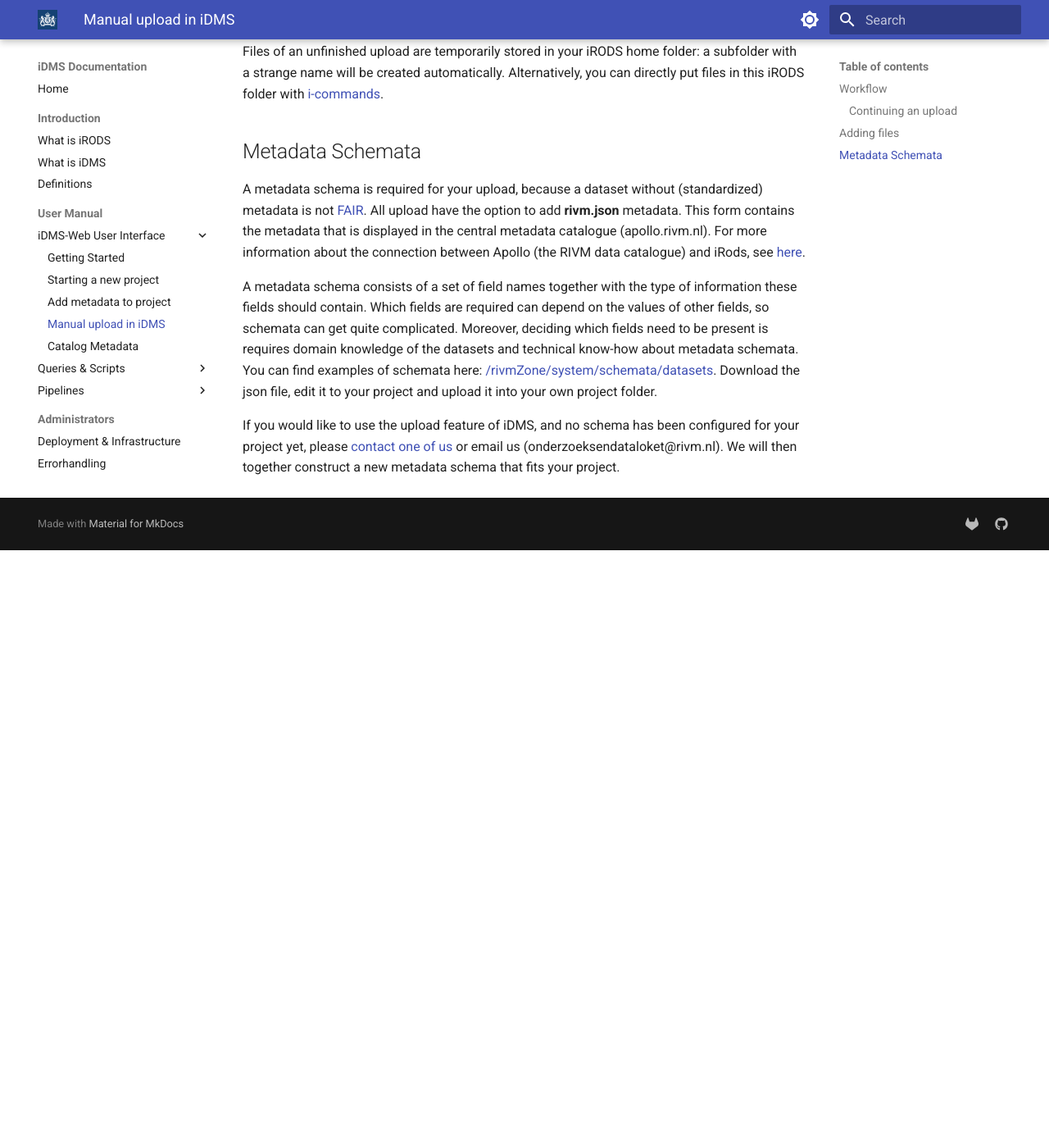
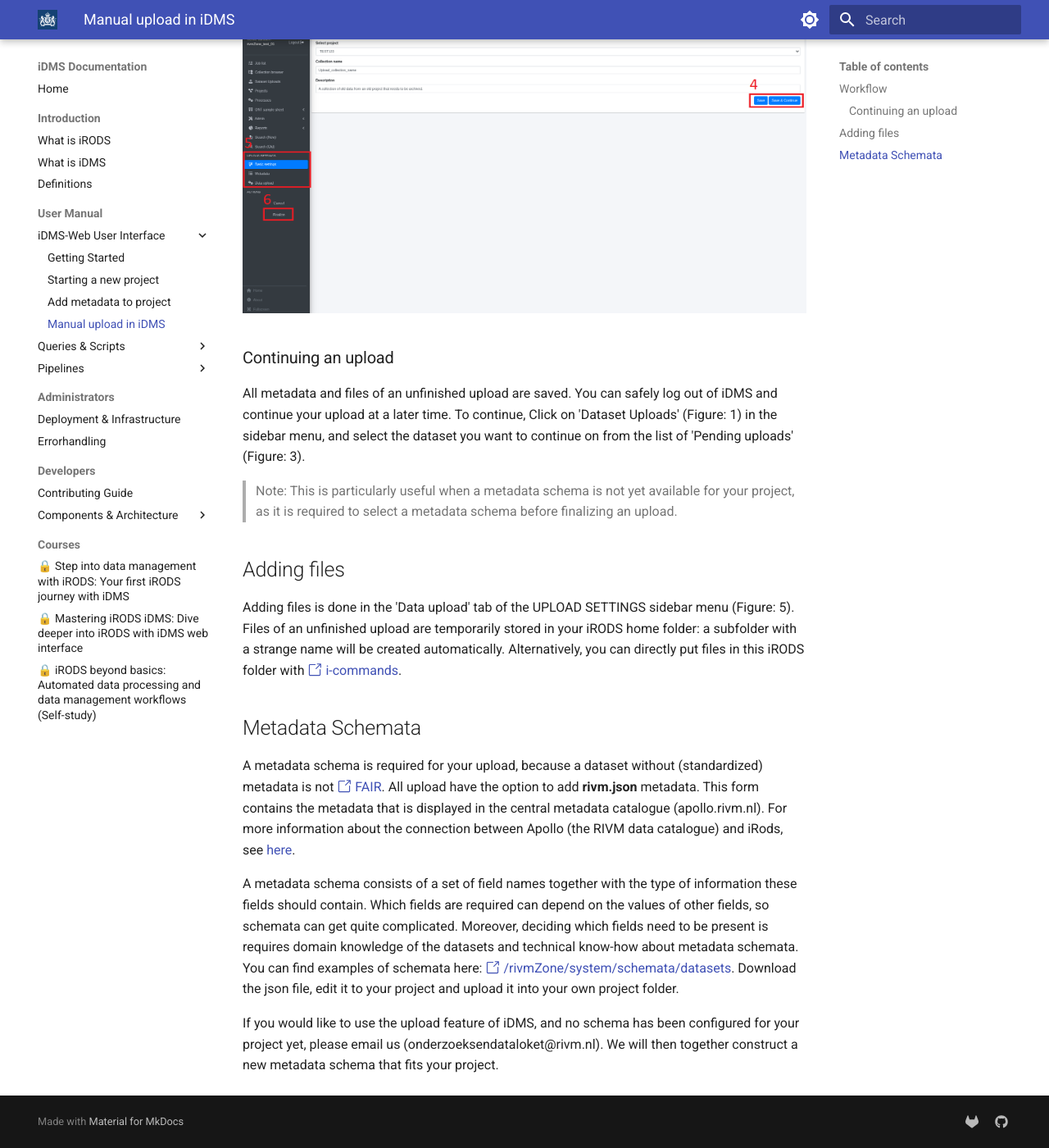
Before and after one commit to thiede-jan-erek/idms_doc, an MkDocs documentation site: the page built from docs/user-manual/manual_upload_in_idms.md, in a window 1280 px wide and 1400 px high, scrolled down 965 px. Shown: the whole window at 82% size. Built offline with MkDocs 1.6.1 and Material for MkDocs 9.7.7, drawn with Linux system fonts in a browser that asks for light colours; before the commit the page ends 1636 px from its top, so only the background shows below that.

Commit message:
fixes images and external links

```diff
--- a/docs/user-manual/manual_upload_in_idms.md
+++ b/docs/user-manual/manual_upload_in_idms.md
@@ -12,8 +12,8 @@ Clicking 'Save & Continue' (Figure: 4) will lead you to the next part of the for
 
 Next Select **Data Uploads** to [add your files](#adding-files) to the new collection, and finalize the upload by clicking Finalize (Figure: 6).
 
-![](/images/upload_feature_ngsweb_1.png)
-![](/images/upload_feature_ngsweb_2.png)
+![](../../!assets/images/upload_feature_ngsweb_1.png)
+![](../../!assets/images/upload_feature_ngsweb_2.png)
 
 ### Continuing an upload
 All metadata and files of an unfinished upload are saved. You can safely log out of iDMS and continue your upload at a later time. To continue, Click on 'Dataset Uploads' (Figure: 1) in the sidebar menu, and select the dataset you want to continue on from the list of 'Pending uploads' (Figure: 3).
@@ -21,13 +21,13 @@ All metadata and files of an unfinished upload are saved. You can safely log out
  > Note: This is particularly useful when a metadata schema is not yet available for your project, as it is required to select a metadata schema before finalizing an upload.
 
 ## Adding files
-Adding files is done in the 'Data upload' tab of the UPLOAD SETTINGS sidebar menu (Figure: 5). Files of an unfinished upload are temporarily stored in your iRODS home folder: a subfolder with a strange name will be created automatically. Alternatively, you can directly put files in this iRODS folder with [i-commands](https://docs.irods.org/master/icommands/user/#iput).
+Adding files is done in the 'Data upload' tab of the UPLOAD SETTINGS sidebar menu (Figure: 5). Files of an unfinished upload are temporarily stored in your iRODS home folder: a subfolder with a strange name will be created automatically. Alternatively, you can directly put files in this iRODS folder with [:octicons-link-external-24: i-commands](https://docs.irods.org/master/icommands/user/#iput).
 
 ## Metadata Schemata
-A metadata schema is required for your upload, because a dataset without (standardized) metadata is not [FAIR](https://www.go-fair.org/fair-principles/).
+A metadata schema is required for your upload, because a dataset without (standardized) metadata is not [:octicons-link-external-24: FAIR](https://www.go-fair.org/fair-principles/).
 All upload have the option to add **rivm.json** metadata. This form contains the metadata that is displayed in the central metadata catalogue (apollo.rivm.nl).
 For more information about the connection between Apollo (the RIVM data catalogue) and iRods, see [here](/DMS/catalog_metadata).
 
-A metadata schema consists of a set of field names together with the type of information these fields should contain. Which fields are required can depend on the values of other fields, so schemata can get quite complicated. Moreover, deciding which fields need to be present is requires domain knowledge of the datasets and technical know-how about metadata schemata. You can find examples of schemata here: [/rivmZone/system/schemata/datasets](https://biorods.rivm.nl/collbrowser?path=/rivmZone/system/schemata/datasets). Download the json file, edit it to your project and upload it into your own project folder.
+A metadata schema consists of a set of field names together with the type of information these fields should contain. Which fields are required can depend on the values of other fields, so schemata can get quite complicated. Moreover, deciding which fields need to be present is requires domain knowledge of the datasets and technical know-how about metadata schemata. You can find examples of schemata here: [:octicons-link-external-24: /rivmZone/system/schemata/datasets](https://biorods.rivm.nl/collbrowser?path=/rivmZone/system/schemata/datasets). Download the json file, edit it to your project and upload it into your own project folder.
 
-If you would like to use the upload feature of iDMS, and no schema has been configured for your project yet, please [contact one of us](/home) or email us (onderzoeksendataloket@rivm.nl). We will then together construct a new metadata schema that fits your project.
+If you would like to use the upload feature of iDMS, and no schema has been configured for your project yet, please email us (onderzoeksendataloket@rivm.nl). We will then together construct a new metadata schema that fits your project.
--- a/mkdocs.yml
+++ b/mkdocs.yml
@@ -96,7 +96,7 @@ nav:
       - Starting a new project: user-manual/starting_a_new_project.md
       - Add metadata to project: user-manual/adding_metadata_to_a_project.md
       - Manual upload in iDMS: user-manual/manual_upload_in_idms.md
-      - Catalog Metadata: user-manual/catalog_metadata.md
+     # - Catalog Metadata: user-manual/catalog_metadata.md
     - Queries & Scripts:
       - Use iget to get data from irods: user-manual/use_iget_to_get_data_from_irods.md
       - Mount irods project on the headnodes: user-manual/mount_irods_project_on_the_headnodes.md
```
Also changed, not shown: docs/user-manual/adding_metadata_to_a_project.md (+11 -3 lines), docs/!assets/images/upload_feature_ngsweb_2.png (added).
